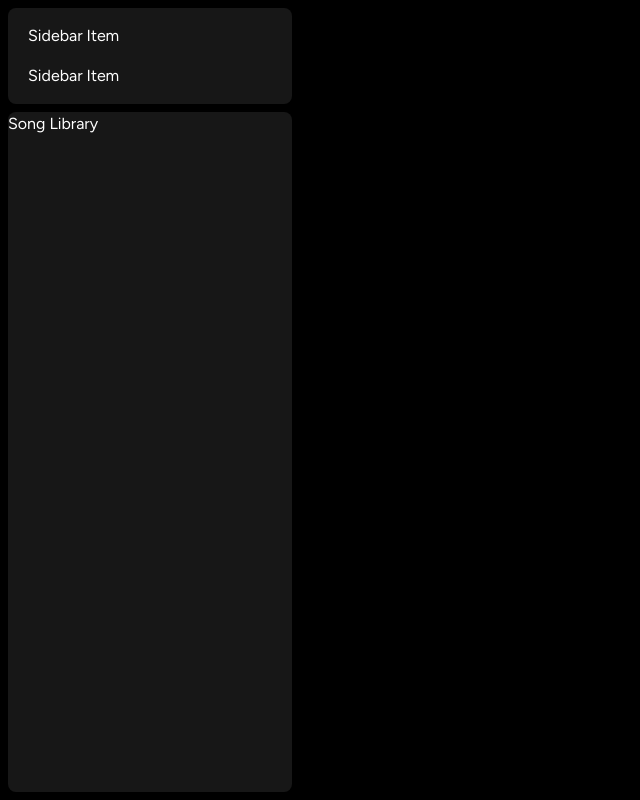
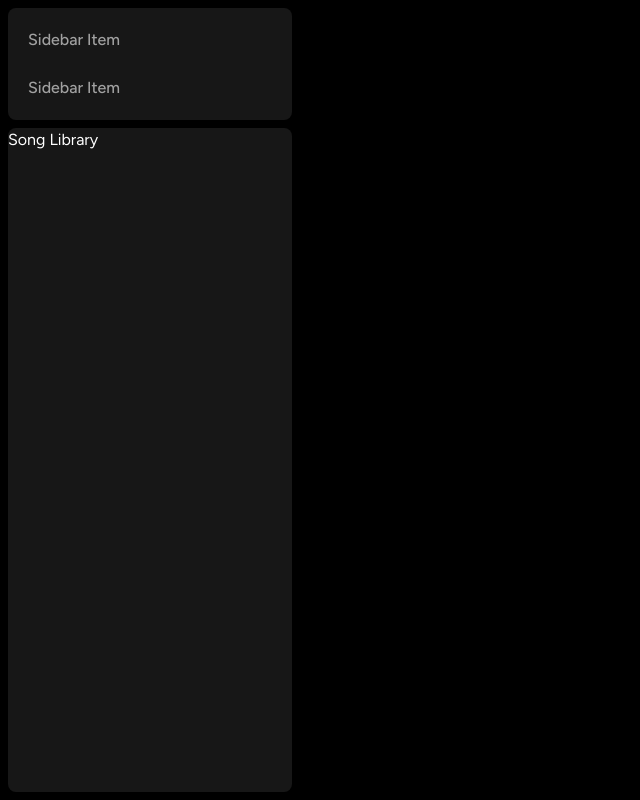
Before and after one commit to RachelGreenwood/spotify-clone, a Next.js app: page / in a window 1280 px wide. Shown: the whole page, without its empty margins (0-640 px from the left). Built offline with nearby package versions, Linux system fonts and the light colour scheme.

Commit message:
Adds Hover CSS to SideBar Items

```diff
--- a/components/SidebarItem.tsx
+++ b/components/SidebarItem.tsx
@@ -1,8 +1,39 @@
-const SidebarItem = () => {
+import { IconType } from "react-icons";
+import Link from "next/link";
+import { twMerge } from "tailwind-merge";
+
+interface SidebarItemProps {
+    icon: IconType;
+    label: string;
+    active?: boolean;
+    href: string;
+}
+
+const SidebarItem: React.FC<SidebarItemProps> = ({
+    icon,
+    label,
+    active,
+    href
+}) => {
     return (
-        <div>
+        <Link
+        href={href}
+        className={twMerge(`
+        flex
+        flex-row
+        h-auto
+        items-center
+        w-full
+        gap-x-4
+        text-md
+        font-medium
+        cursor-pointer
+        hover:text-white
+        transition
+        text-neutral-400
+        py-1`)}>
             Sidebar Item
-        </div>
+        </Link>
     );
 }
 
```
